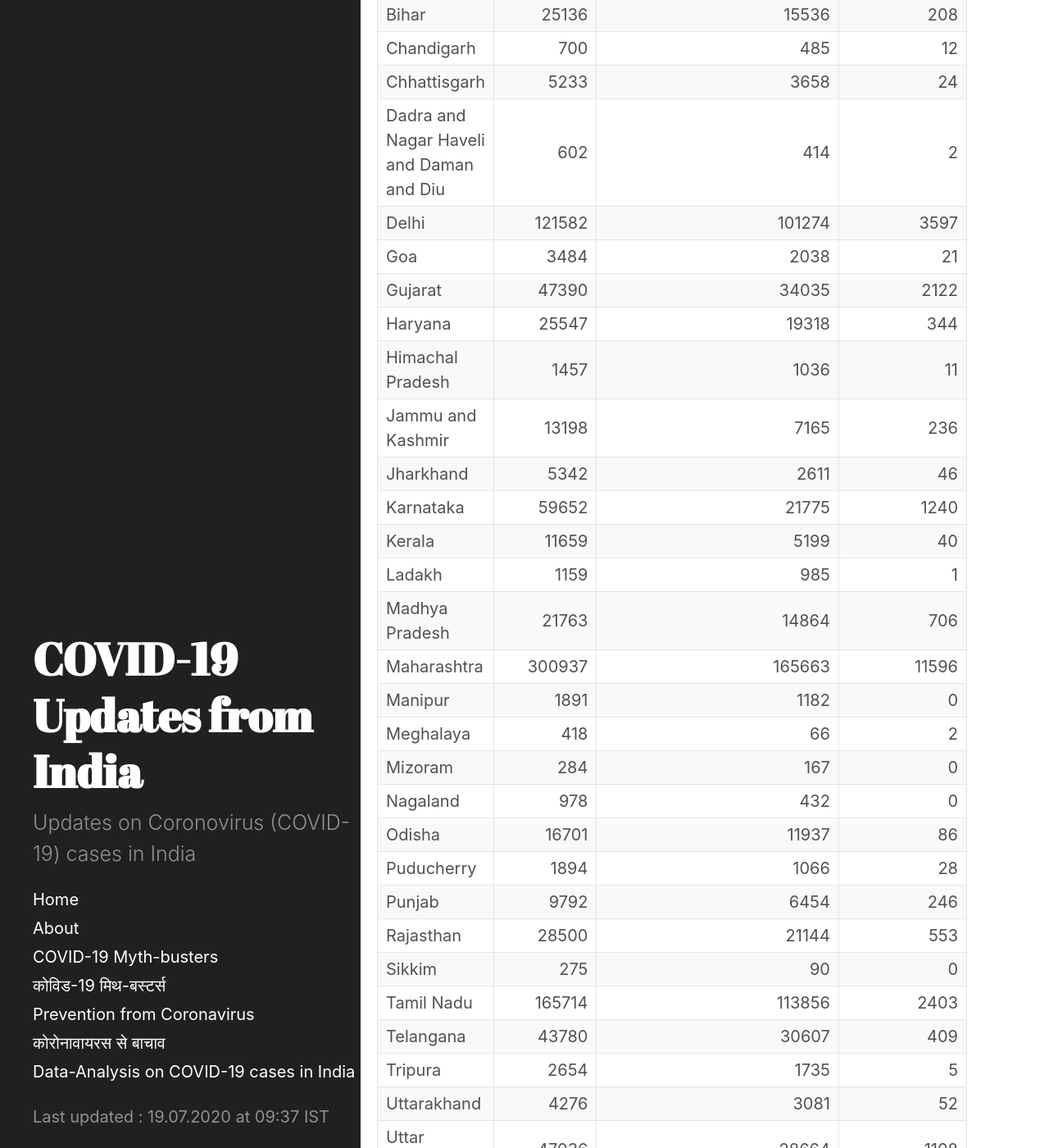
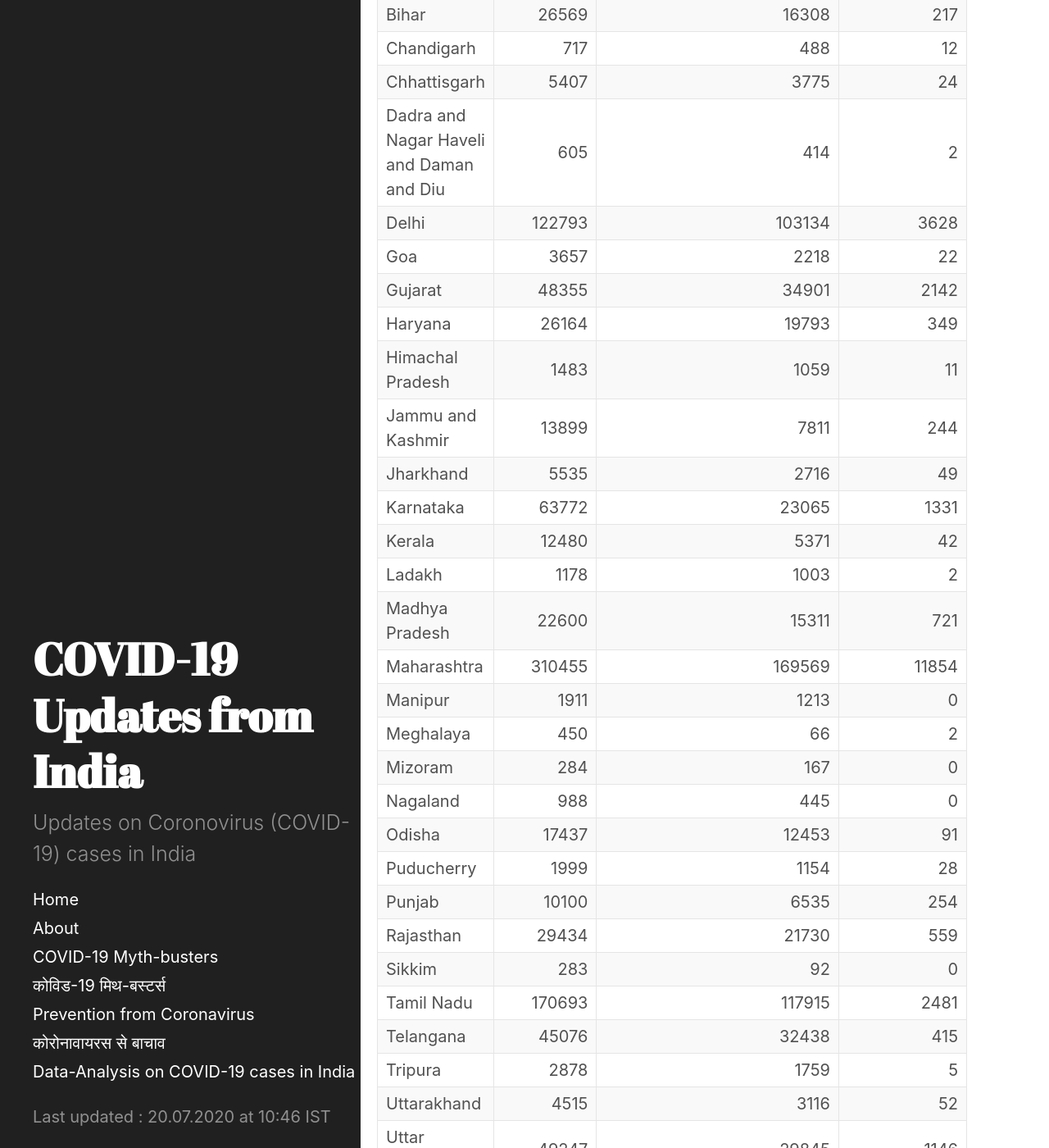
Before and after one commit to bhooraj/covid19updates-india, a Jekyll site: the page built from _posts/2020-07-20-home.md, in a window 1280 px wide and 1400 px high, scrolled down 990 px. Shown: the whole window at 82% size. Built offline with Jekyll 4.4.1, drawn with Linux system fonts in a browser that asks for light colours; some of the changed text lies outside the part shown.

Commit message:
20thJuly Update

```diff
--- a/_data/last_updated.yml
+++ b/_data/last_updated.yml
@@ -1 +1 @@
-- updated_on : 19.07.2020 at 09:37 IST
+- updated_on : 20.07.2020 at 10:46 IST
--- /dev/null
+++ b/_includes/table-20200720-1046.md
@@ -0,0 +1,37 @@
+| Name of State / UT                       |   Total Confirmed cases |   Cured/Discharged/Migrated |   Deaths ( more than 70% cases due to comorbidities ) |
+|:-----------------------------------------|------------------------:|----------------------------:|------------------------------------------------------:|
+| Andaman and Nicobar Islands              |                     203 |                         145 |                                                     0 |
+| Andhra Pradesh                           |                   49650 |                       22890 |                                                   642 |
+| Arunachal Pradesh                        |                     740 |                         282 |                                                     3 |
+| Assam                                    |                   23999 |                       16023 |                                                    57 |
+| Bihar                                    |                   26569 |                       16308 |                                                   217 |
+| Chandigarh                               |                     717 |                         488 |                                                    12 |
+| Chhattisgarh                             |                    5407 |                        3775 |                                                    24 |
+| Dadra and Nagar Haveli and Daman and Diu |                     605 |                         414 |                                                     2 |
+| Delhi                                    |                  122793 |                      103134 |                                                  3628 |
+| Goa                                      |                    3657 |                        2218 |                                                    22 |
+| Gujarat                                  |                   48355 |                       34901 |                                                  2142 |
+| Haryana                                  |                   26164 |                       19793 |                                                   349 |
+| Himachal Pradesh                         |                    1483 |                        1059 |                                                    11 |
+| Jammu and Kashmir                        |                   13899 |                        7811 |                                                   244 |
+| Jharkhand                                |                    5535 |                        2716 |                                                    49 |
+| Karnataka                                |                   63772 |                       23065 |                                                  1331 |
+| Kerala                                   |                   12480 |                        5371 |                                                    42 |
+| Ladakh                                   |                    1178 |                        1003 |                                                     2 |
+| Madhya Pradesh                           |                   22600 |                       15311 |                                                   721 |
+| Maharashtra                              |                  310455 |                      169569 |                                                 11854 |
+| Manipur                                  |                    1911 |                        1213 |                                                     0 |
+| Meghalaya                                |                     450 |                          66 |                                                     2 |
+| Mizoram                                  |                     284 |                         167 |                                                     0 |
+| Nagaland                                 |                     988 |                         445 |                                                     0 |
+| Odisha                                   |                   17437 |                       12453 |                                                    91 |
+| Puducherry                               |                    1999 |                        1154 |                                                    28 |
+| Punjab                                   |                   10100 |                        6535 |                                                   254 |
+| Rajasthan                                |                   29434 |                       21730 |                                                   559 |
+| Sikkim                                   |                     283 |                          92 |                                                     0 |
+| Tamil Nadu                               |                  170693 |                      117915 |                                                  2481 |
+| Telangana                                |                   45076 |                       32438 |                                                   415 |
+| Tripura                                  |                    2878 |                        1759 |                                                     5 |
+| Uttarakhand                              |                    4515 |                        3116 |                                                    52 |
+| Uttar Pradesh                            |                   49247 |                       29845 |                                                  1146 |
+| West Bengal                              |                   42487 |                       24883 |                                                  1112 |
--- a/_posts/2020-07-19-home.md
+++ b/_posts/2020-07-20-home.md
@@ -4,7 +4,7 @@ title: COVID-19 Updates from India
 last_update: true
 ---
 
-#### COVID-19 Cases in India (as on  19	July 2020, 08:00 IST)
+#### COVID-19 Cases in India (as on  20	July 2020, 08:00 IST)
 <div class="alert alert-primary" role="alert">
 <p id = "totalcases" style="font-size: 1.2rem; font-weight: bold;"></p>
 <p id = "totalrecovered" style="font-size: 1.2rem; font-weight: bold;"></p>
@@ -22,7 +22,7 @@ Active Cases = Total cases - (Total Recovered/Discharged/Migrated + Total Deaths
 
 <div class="datatable-begin"></div>
 
-{% include table-20200719-0937.md %}
+{% include table-20200720-1046.md %}
 
 <div class="datatable-end"></div>
 <br>
```
Also changed, not shown: _includes/charts-20200720-1048.html (added, +193 -0 lines), _posts/2020-07-08-Updates.md (renamed from _posts/2020-07-07-Updates.md, +3 -0 lines), _posts/2020-07-20-Latest-updates.md (renamed from _posts/2020-07-19-Latest-updates.md, +4 -4 lines), stats-and-charts.md (+2 -2 lines).
